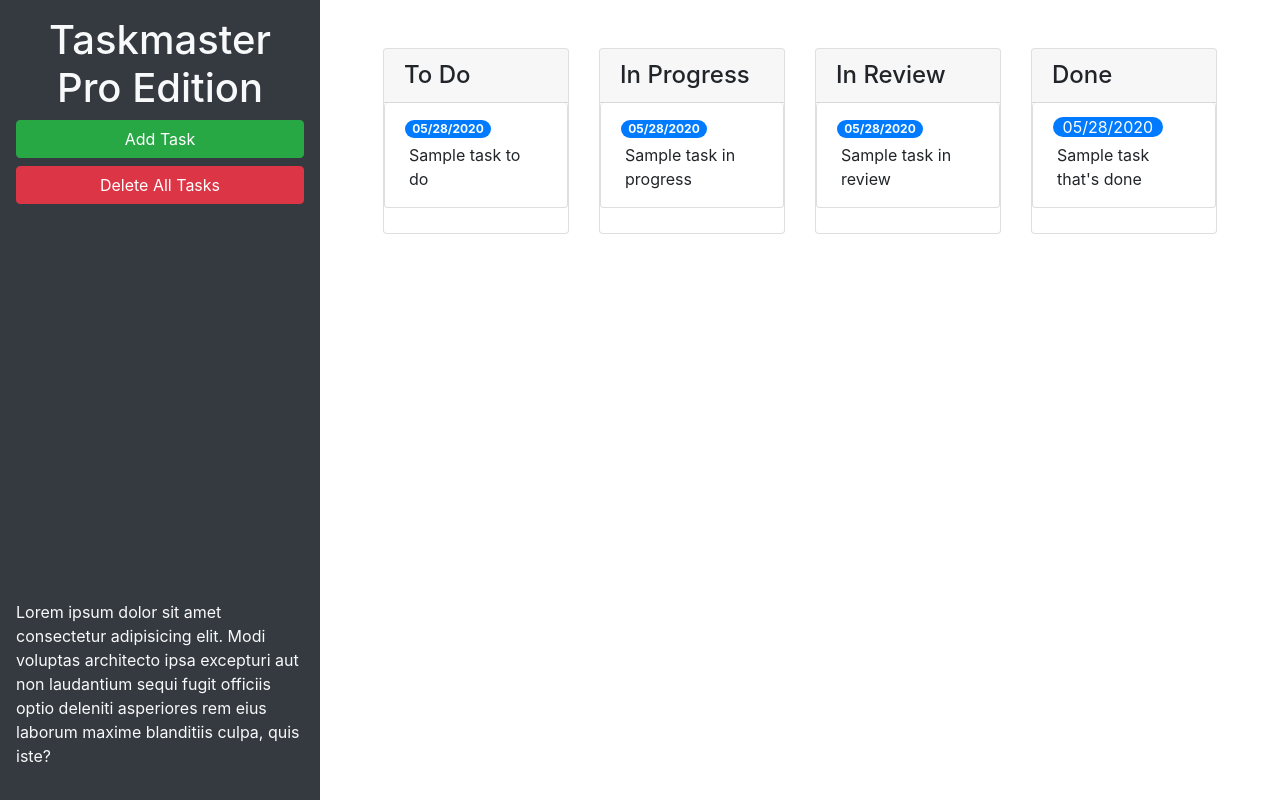
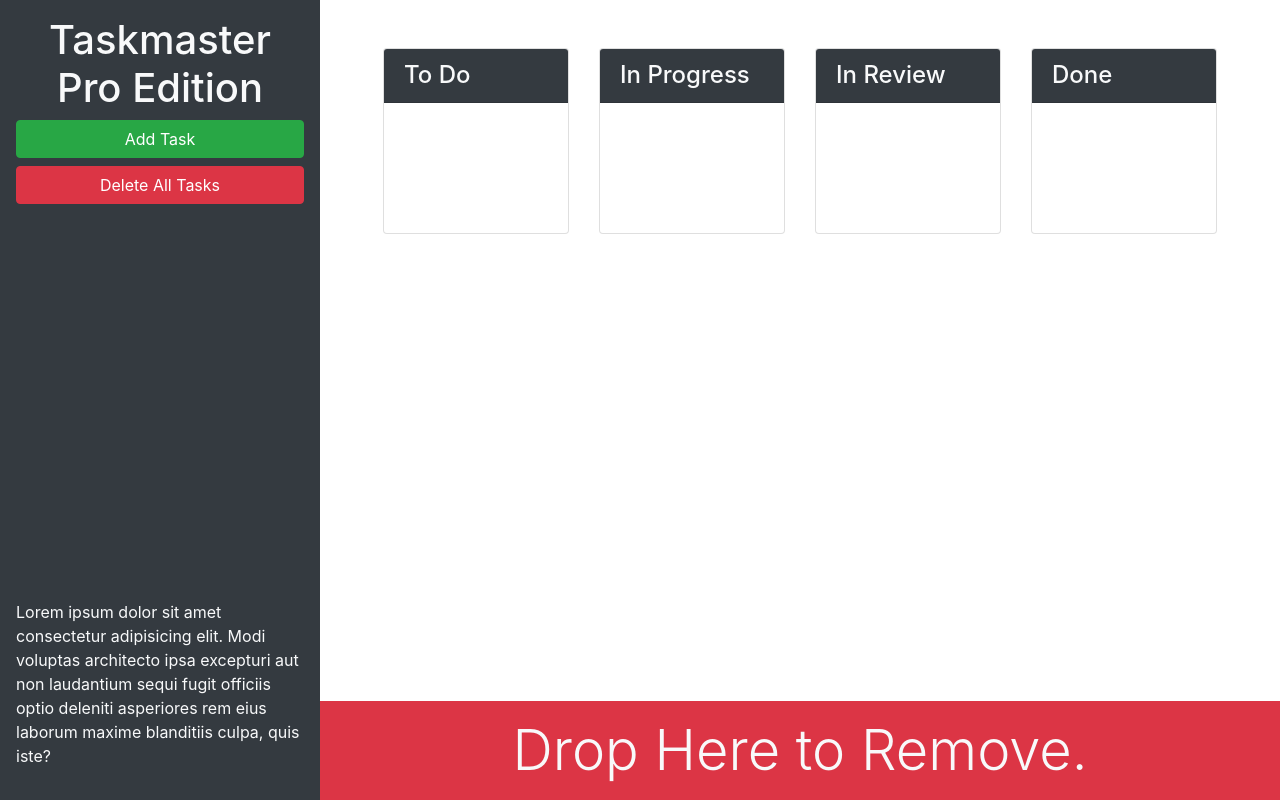
Before and after one commit to xiov91/taskmaster, a plain HTML site: page index.html in a window 1280 px wide. Drawn offline with nearby package versions, Linux system fonts and the light colour scheme.

Commit message:
bootstrap minor enhancements

```diff
--- a/index.html
+++ b/index.html
@@ -13,29 +13,26 @@
 <body>
 
   <div class="row min-vh-100 no-gutters">
-    <header class="col-12 col-lg-3 bg-dark text-light d-flex flex-column p-4 p-lg-3">
+    <header class="col-12 col-lg-3 bg-dark text-light sticky-top d-flex flex-column p-4 p-lg-3">
       <h1 class="text-center">Taskmaster Pro Edition</h1>
       <button id="create-task" class="btn btn-block btn-success" data-toggle="modal" data-target="#task-form-modal">Add
         Task</button>
       <button id="remove-tasks" class="btn btn-block btn-danger">Delete All Tasks</button>
-      <p class="mt-auto">Lorem ipsum dolor sit amet consectetur adipisicing elit. Modi voluptas architecto ipsa
+      <p class="mt-auto d-none d-lg-block">Lorem ipsum dolor sit amet consectetur adipisicing elit. Modi voluptas
+        architecto ipsa
         excepturi aut non
         laudantium sequi fugit officiis optio deleniti asperiores rem eius laborum maxime blanditiis culpa, quis iste?
       </p>
     </header>
-    <main class="col-12 col-lg-9">
+    <main class="col-12 col-lg-9 d-flex flex-column">
       <div class="m-5 row justify-content-around">
         <!-- todo start -->
         <div class="col-12 col-md-6 col-xl-3 mb-3">
           <div class="card">
-            <h4 class="card-header">
+            <h4 class="card-header bg-dark text-light">
               To Do
             </h4>
             <ul id="list-toDo" class="list-group">
-              <li class="list-group-item">
-                <span class="badge badge-primary badge-pill">05/28/2020</span>
-                <P class="m-1">Sample task to do</P>
-              </li>
             </ul>
           </div>
         </div>
@@ -43,14 +40,10 @@
         <!-- in progress start -->
         <div class="col-12 col-md-6 col-xl-3 mb-3">
           <div class="card">
-              <h4 class="card-header">
+            <h4 class="card-header bg-dark text-light">
               In Progress
             </h4>
             <ul id="list-inProgress" class="list-group">
-              <li class="list-group-item">
-                <span class="badge badge-primary badge-pill">05/28/2020</span>
-                <p class="m-1">Sample task in progress</p>
-              </li>
             </ul>
           </div>
         </div>
@@ -58,14 +51,10 @@
         <!-- in review start -->
         <div class="col-12 col-md-6 col-xl-3 mb-3">
           <div class="card">
-              <h4 class="card-header">
+            <h4 class="card-header bg-dark text-light">
               In Review
             </h4>
             <ul id="list-inReview" class="list-group">
-              <li class="list-group-item">
-                <span class="badge badge-primary badge-pill">05/28/2020</span>
-                <p class="m-1">Sample task in review</p>
-              </li>
             </ul>
           </div>
         </div>
@@ -73,19 +62,22 @@
         <!-- done start -->
         <div class="col-12 col-md-6 col-xl-3 mb-3">
           <div class="card">
-              <h4 class="card-header">
+            <h4 class="card-header bg-dark text-light">
               Done
             </h4>
             <ul id="list-done" class="list-group">
-              <li class="list-group-item">
-                <span class="bad badge-primary badge-pill">05/28/2020</span>
-                <p class="m-1">Sample task that's done</p>
-              </li>
             </ul>
           </div>
         </div>
         <!-- done end-->
       </div>
+      <!-- trash -->
+      <div id="trash" class="mt-auto">
+        <div class="w-100 bg-danger p-3 text-center text-light display-4">
+          Drop Here to Remove.
+        </div>
+      </div>
+      <!-- trash end -->
     </main>
   </div>
 
```
Lines whose indentation alone changed are shown as unchanged.
